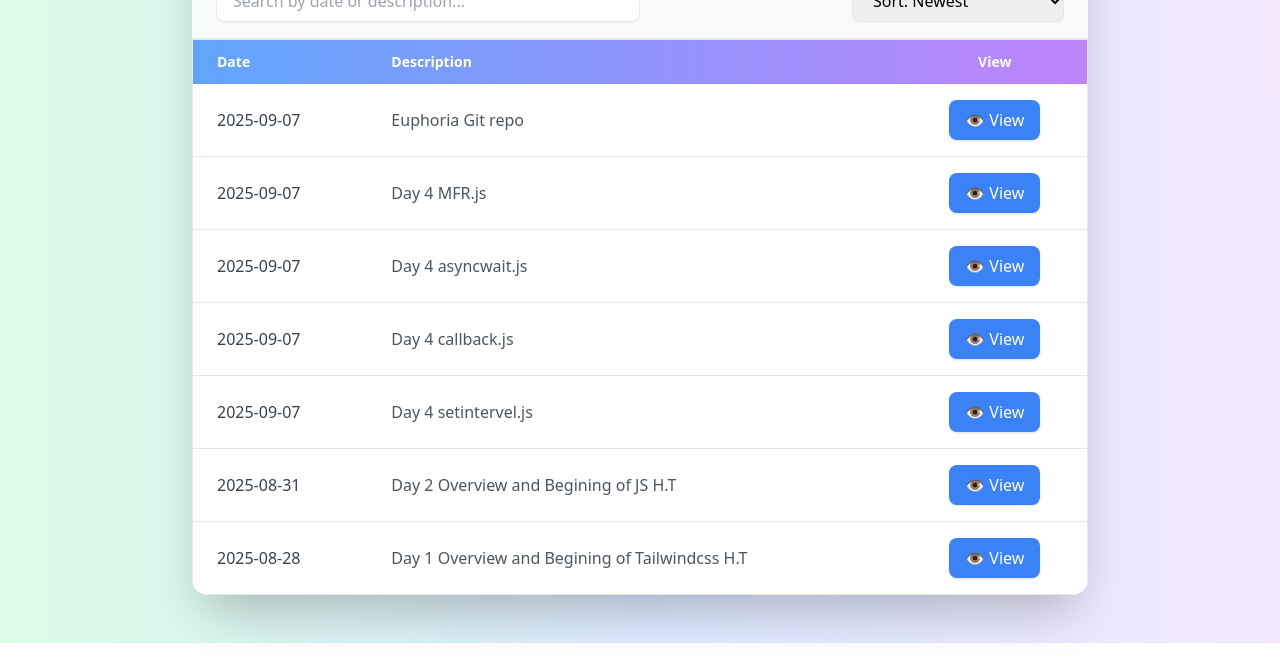
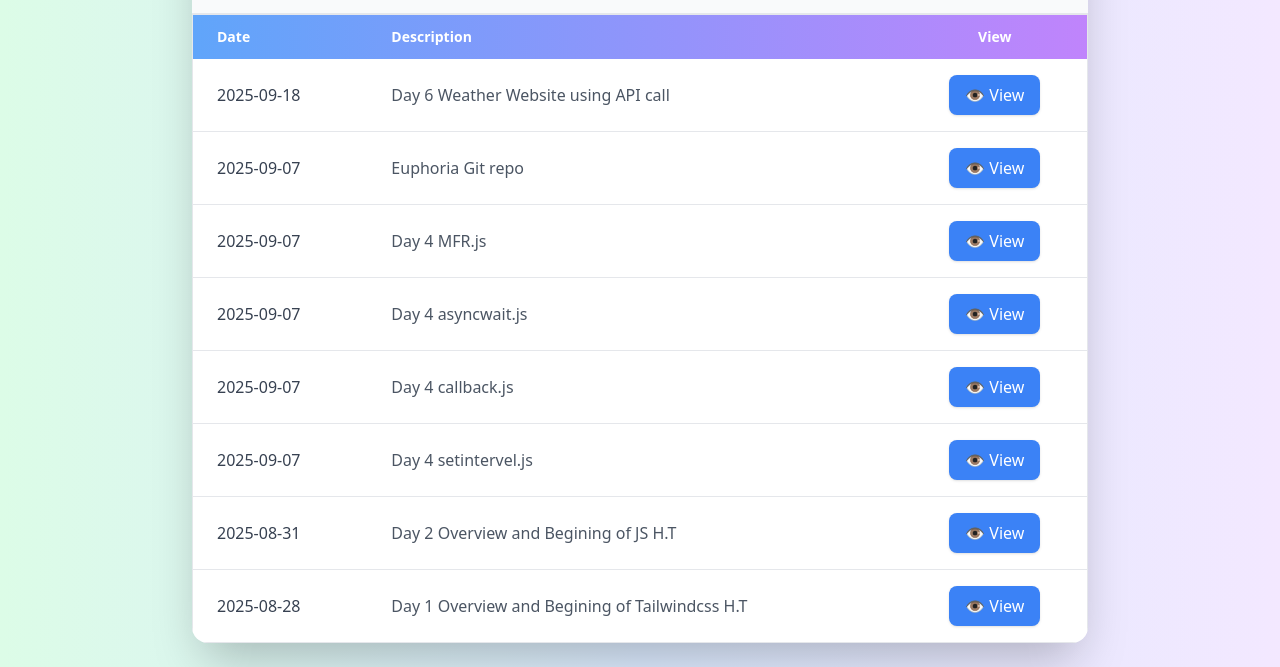
Before and after one commit to Subhom1234/Euphoria-Genx, a plain HTML site: page index.html in a window 1280 px wide. Shown: the part 157-824 px from the top of the page. Before the commit the page ends 800 px from the top, so only its background shows below. Drawn offline with nearby package versions, Linux system fonts and the light colour scheme.

Commit message:
Update index.html

```diff
--- a/index.html
+++ b/index.html
@@ -128,6 +128,16 @@
               </button>
             </td>
           </tr>
+           <tr class="hover:bg-blue-50 hover:shadow-md transition duration-300">
+            <td class="px-6 py-4 text-gray-700">2025-09-18</td>
+            <td class="px-6 py-4 text-gray-600">Day 6 Weather Website using API call</td>
+            <td class="px-6 py-4 text-center">
+              <button onclick="openLink('https://subhom1234.github.io/Euphoria-Genx/Live_class_project/day6/index.html')"
+                class="bg-blue-500 hover:bg-blue-600 text-white px-4 py-2 rounded-lg shadow transform hover:scale-105 hover:animate-pulse transition">
+                👁 View
+              </button>
+            </td>
+          </tr>
         </tbody>
       </table>
     </div>
```
